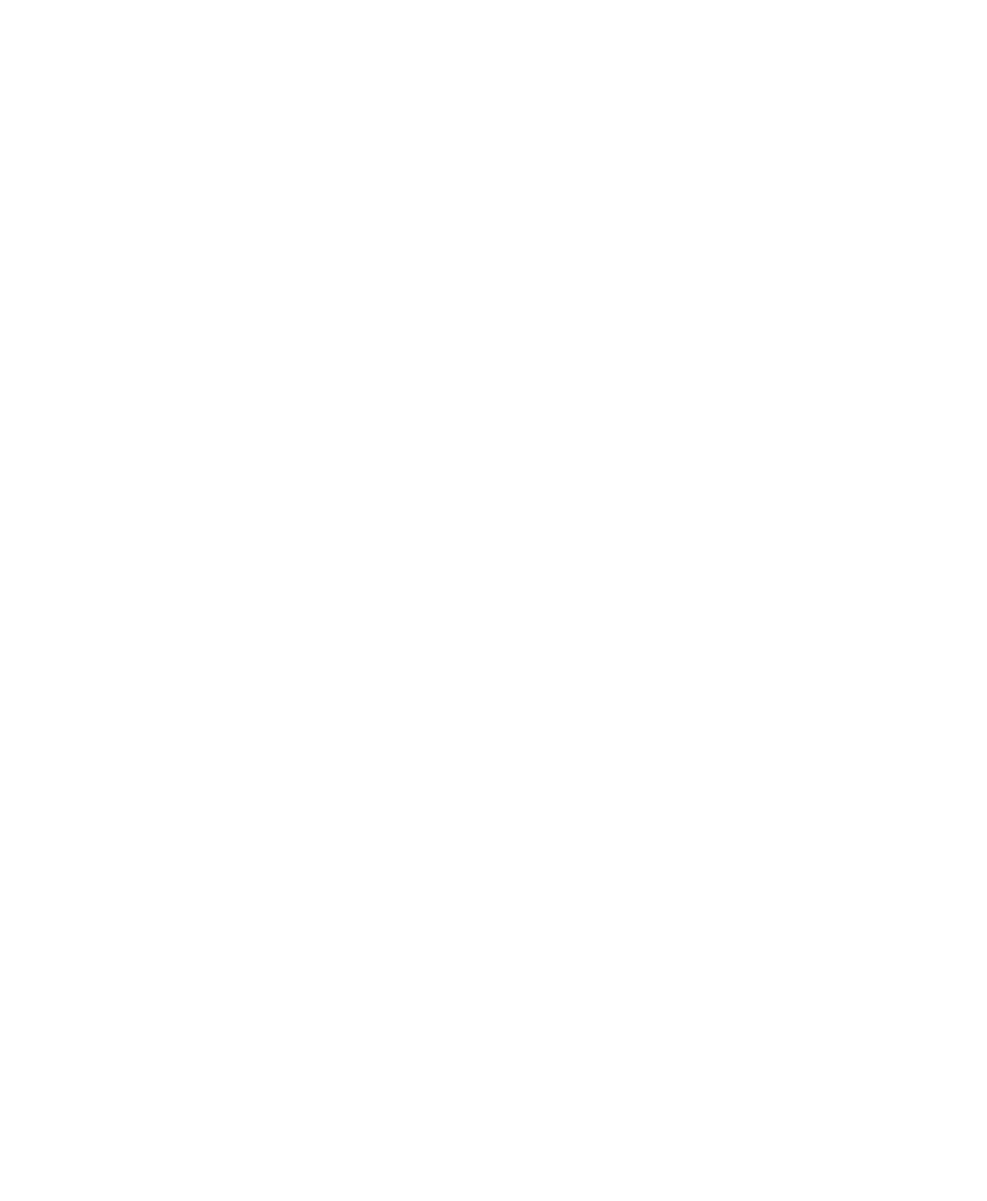
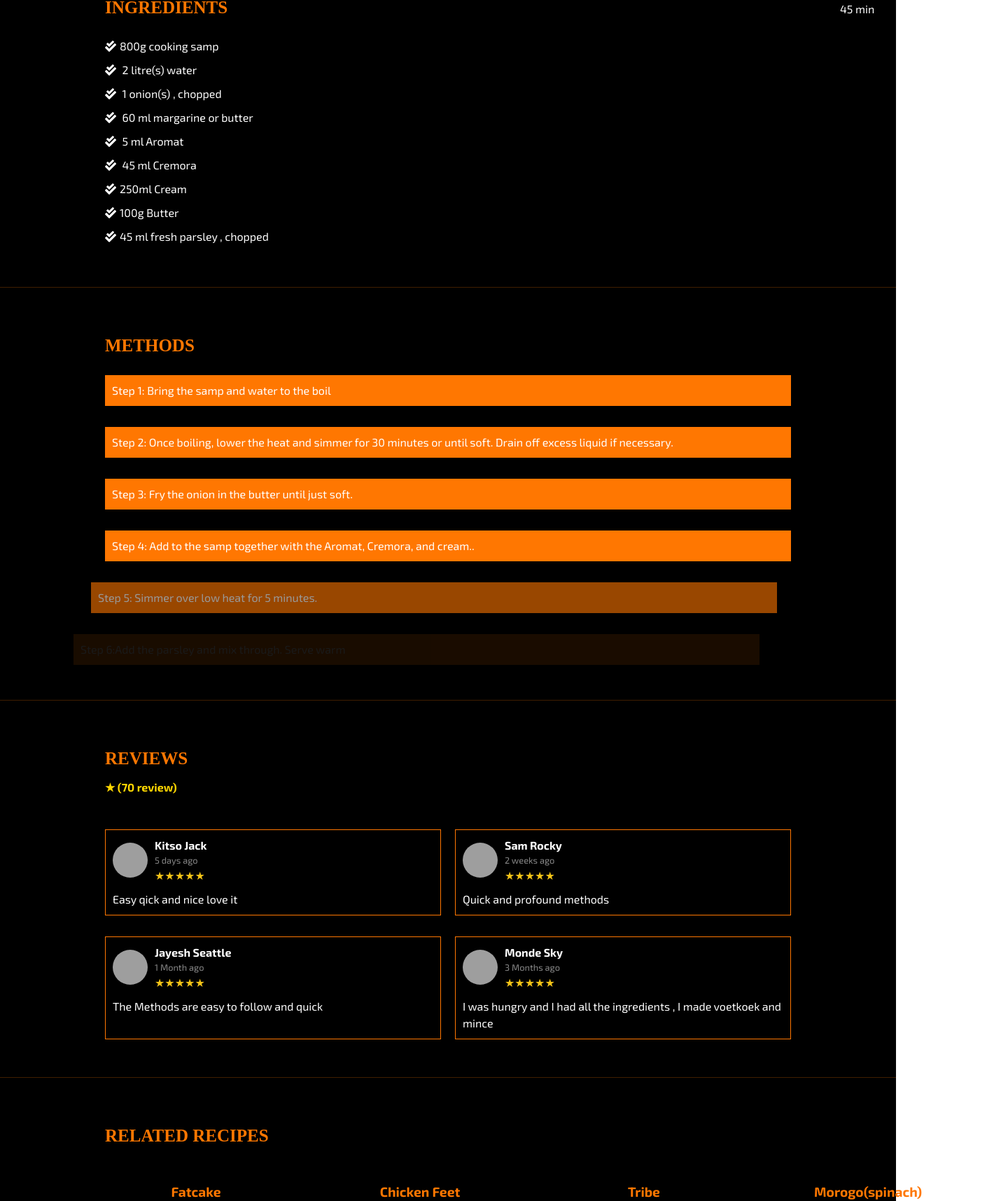
Before and after one commit to Aeden-Manell/Recipe-Book-Website, a React (Create React App) app: page /sampdetails in a window 1280 px wide. Before the commit this address had no page. Shown: the part 979-2695 px from the top of the page at 70% size, 1410 px wide, since content can reach past the window. Before the commit the page ends 800 px from the top, so only its background shows below. Built offline with nearby package versions, Linux system fonts and the light colour scheme; grey boxes are pictures that could not be loaded; a web font is replaced by a local one.

Commit message:
Added the samp page and content

```diff
--- a/src/App.jsx
+++ b/src/App.jsx
@@ -6,6 +6,7 @@ import { BrowserRouter as Router, Route, Routes } from 'react-router-dom';
 import 'bootstrap/dist/css/bootstrap.min.css';
 import FatCakeDetails from './fatcakedetails';
 import Tribe from './tribe';
+import SampDetails from './sampdetails';
 
 
 
@@ -17,6 +18,7 @@ function App() {
       <Routes>
         <Route path="/" element={<FatCakeDetails />} />
         <Route path="/tribe" element={<Tribe />} />
+        <Route path="/sampdetails" element={<SampDetails />} />
 
 
       </Routes>
--- /dev/null
+++ b/src/sampdetails.jsx
@@ -0,0 +1,232 @@
+// import React from 'react';
+import StarRating from './StarRating';
+import React, { useState } from 'react';
+import './App.css';
+import review1 from './images/IMG_7183.jpg';
+import samp1 from './images/IMG_7205.jpg';
+import samp2 from './images/IMG_7206.jpg';
+import samp3 from './images/IMG_7207.jpg';
+import samp4 from './images/IMG_7208.jpg';
+import samp5 from './images/IMG_7209.jpg';
+import review0 from './images/IMG_7195.jpg';
+import review2 from './images/IMG_7199.jpg';
+import review3 from './images/IMG_7215.jpg';
+import clock from './images/orange-alarm.jpg';
+
+
+
+
+const SampDetails = () => {
+
+
+    const [isHeartRed, setHeartRed] = useState(false);
+
+
+  const toggleHeartColormain = () => {
+    setHeartRed(!isHeartRed);
+  };
+
+
+    const toggleHeartColor = (index) => {
+        setRelatedRecipes(prevRecipes => {
+            const newRecipes = [...prevRecipes];
+            newRecipes[index].heart = !newRecipes[index].heart;
+            return newRecipes;
+        });
+    };
+
+    const stepListRef = React.useRef(null);
+
+    React.useEffect(() => {
+        const observer = new IntersectionObserver(
+          ([entry]) => {
+            // Add the 'animate' class to the steps when the '.step-list' element is in the viewport
+            if (entry.isIntersecting) {
+              stepListRef.current.querySelectorAll('.step').forEach(step => {
+                step.classList.add('animate');
+              });
+            }
+          },
+          {
+            root: null,
+            rootMargin: '0px',
+            threshold: 0.1
+          }
+        );
+
+        if (stepListRef.current) {
+          observer.observe(stepListRef.current);
+        }
+
+        // Clean up the observer when the component is unmounted
+        return () => observer.disconnect();
+      }, []);
+
+
+
+      const reviews = [
+        { photo: "https://media.licdn.com/dms/image/D4D03AQFFSjhCp4Irkg/profile-displayphoto-shrink_800_800/0/1695803206756?e=2147483647&v=beta&t=IEDW82asB2-SAlwUaoRZFNjUfSriu7MbTaHoWwOwvxs", name: "Kitso Jack", date: "5 days ago", stars: "★★★★★", message: "Easy qick and nice love it" },
+        { photo: "https://encrypted-tbn0.gstatic.com/images?q=tbn:ANd9GcQTYyikPIGNM3wrZYtuFqo6EKv-F43_GwMo4JACDAFnAw&s", name: "Sam Rocky", date: "2 weeks ago", stars: "★★★★★", message: "Quick and profound methods " },
+        { photo: "https://qph.cf2.quoracdn.net/main-thumb-95365177-200-bfdsjlwwtyodwczdbweikjhtorkkvmpp.jpeg", name: "Jayesh Seattle", date: "1 Month ago", stars: "★★★★★", message: "The Methods are easy to follow and quick " },
+        { photo: "https://www.larrethgroup.com/wp-content/uploads/2022/06/1-150x150.png", name: "Monde Sky  ", date: "3 Months ago ", stars: "★★★★★", message: "I was hungry and I had all the ingredients , I made voetkoek and mince " },
+      ];
+
+
+      const [relatedRecipes, setRelatedRecipes] = useState([
+        {image: review0, name: 'Fatcake', stars:4 ,viewers: 90, heart: false },
+        { image: review1, name: 'Chicken Feet', stars: 3, viewers: 1500, heart: false },
+        { image: review2, name: 'Tribe', stars: 5, viewers: 180, heart: <i className="fas fa-heart"></i> },
+        { image: review3, name: 'Morogo(spinach)', stars: 4, viewers: 120, heart: <i className="fas fa-heart"></i> },
+
+      ]);
+
+  return (
+    <div className='body'>
+    <link rel="stylesheet" href="https://cdnjs.cloudflare.com/ajax/libs/font-awesome/5.15.3/css/all.min.css" />
+
+      <div className="navbar">
+        <div className="navbar-logo">
+          <a href="#logo">Logo</a>
+        </div>
+        <div className="navbar-links">
+          <a href="#home">Home</a>
+          <a href="#story">Our Story</a>
+          <a href="#testimony">Testimonials</a>
+          <a href="#contact">Contact Us</a>
+          {/* <input type="text" placeholder="Search" className="navbar-search"/> */}
+        </div>
+      </div>
+
+            <div className="product-title">Creamy Samp</div>
+
+            <div className='stars'>
+                <StarRating rating={5} />
+                <p> 5 (70 reviews)</p>
+                </div>
+
+    <div className='icons'>
+        <i className="fas fa-share-alt"> Share</i>
+        <i className={`fas fa-heart ${isHeartRed ? 'red' : ''}`}
+          onClick={toggleHeartColormain}
+        > Save</i>
+      </div>
+
+      <div className='image-grid'>
+                <img src={samp1} alt='big' className='big-image' />
+            <img src={samp2} alt='small-1' className='small-image' />
+            <img src={samp3} alt='small-2' className='small-image' />
+            <img src={samp4} alt='small-3' className='small-image' />
+            <img src={samp5} alt='small-4' className='small-image' />
+            </div>
+            <br></br>
+            <div className='headings'>
+           DESCRIPTION
+           </div>
+            <p className='descriptionsP'>A traditional meal cherished by many South Africans,<br></br> this creamy samp recipe can be served with any meat of your choice, <br></br>whether it is beans, meat or gravy this samp will not disappoint.</p>
+
+            {/* <br></br> */}
+        <div className='headings'> INGREDIENTS</div>
+        <br></br>
+            <ul class="ingredients-list">
+            <li><i class="fas fa-check-double"></i>800g cooking samp</li>
+            <li><i class="fas fa-check-double"></i> 2 litre(s) water</li>
+            <li><i class="fas fa-check-double"></i> 1 onion(s) , chopped</li>
+            <li><i class="fas fa-check-double"></i> 60 ml margarine or butter</li>
+            <li><i class="fas fa-check-double"></i> 5 ml Aromat</li>
+            <li><i class="fas fa-check-double"></i> 45 ml Cremora</li>
+            <li><i class="fas fa-check-double"></i>250ml Cream</li>
+            <li><i class="fas fa-check-double"></i>100g Butter</li>
+            <li><i class="fas fa-check-double"></i>45 ml fresh parsley , chopped</li>
+            </ul>
+            <br></br>
+            <hr className="hr" />
+            <br></br>
+            <div className='headings'> METHODS </div>
+            <br></br>
+            <ol class="step-list" ref={stepListRef}>
+            <li class="step">Step 1: Bring the samp and water to the boil</li>
+            <li class="step">Step 2: Once boiling, lower the heat and simmer for 30 minutes or until soft. Drain off excess liquid if necessary.</li>
+            <li class="step">Step 3: Fry the onion in the butter until just soft.</li>
+            <li class="step">Step 4: Add to the samp together with the Aromat, Cremora, and cream..</li>
+            <li class="step">Step 5: Simmer over low heat for 5 minutes.</li>
+            <li class="step">Step 6:Add the parsley and mix through. Serve warm</li>
+            </ol>
+
+            <br></br>
+            <br></br>
+            <br></br>
+            <br></br>
+            <br></br>
+
+            <hr className="hr" />
+            <br></br>
+            <div className='headings'> REVIEWS  </div>
+            <div className='starsrev'>★ (70 review) </div>
+            {/* <div>see more </div> */}
+            <br></br>
+            <br></br>
+            <div className="reviews-grid">
+                {reviews.map((review, index) => (
+                <div key={index} className="review">
+                    <div className="review-header">
+                    <img src={review.photo} alt={review.name} className="review-photo" />
+                    <div className="review-info">
+                        <div className="review-name">{review.name}</div>
+                        <div className="review-date">{review.date}</div>
+                        <div className="review-stars">{review.stars}</div>
+                    </div>
+            </div>
+            <div className="review-message">{review.message}</div>
+          </div>
+        ))}
+      </div>
+      <br></br>
+      <hr className="hr" />
+      <br></br>
+            <div className='headings'>RELATED RECIPES </div>
+            <br></br>
+            <br></br>
+                    <div className="related-recipes">
+                {relatedRecipes.map((recipe, index) => (
+                    <div key={index} className="recipe">
+                    <div className="recipe-name">{recipe.name}</div>
+
+                    <img src={recipe.image} alt={recipe.name} className="recipe-image" />
+                    <div className="recipe-info">
+                        <i className={`fas fa-heart ${recipe.heart ? 'red' : ''}`} onClick={() => toggleHeartColor(index)} />
+                        <div className='starsreview'><StarRating rating={recipe.stars} /></div>
+                        <div className="recipe-viewers">{recipe.viewers} viewers</div>
+
+                    </div>
+                    </div>
+                ))}
+                </div>
+
+    <hr className="hr" />
+                                <br></br>
+                                        <br></br>
+                                <div className="subscribe">
+                            <p>LEAVE A REVIEW </p>
+                            <input placeholder="Your review" className="subscribe-input" name="text" type="text" />
+                            <br />
+                            <div className="submit-btn">SUBMIT</div>
+                            </div>
+
+                        <br></br>
+                        <br></br>
+                        <br></br>
+                        <br></br>
+                        <div className="image-container">
+                            <img src={clock} alt='clock'  className='clock'/>
+                            <p>45 min</p>
+                            </div>
+
+
+
+
+
+ </div>
+  );
+}
+
+export default SampDetails;
```
